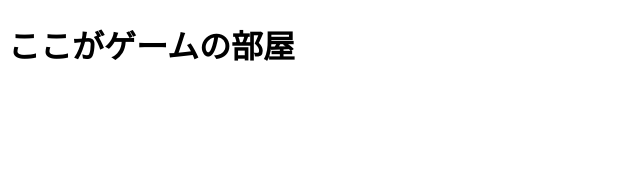
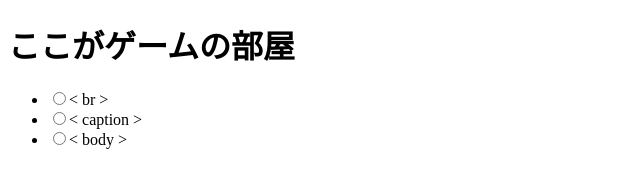
Before and after one commit to tanimotohikari/socket, a website: page select.html in a window 1280 px wide. Shown: the whole page, without its empty margins (0-640 px from the left). Drawn offline with Linux system fonts and the light colour scheme.

Commit message:
commit comment

```diff
--- a/select.html
+++ b/select.html
@@ -7,5 +7,30 @@
 </head>
 <body>
   <h1>ここがゲームの部屋</h1>
+  <form>
+    <ul class='clearfix'>
+      <label>
+        <li id="1" class="karuta">
+          <span class="karuta-card">
+            <input class="js-karuta-card" name="test" type="radio" value="1">< br >
+          </span>
+        </li>
+      </label>
+      <label>
+        <li id="2" class="karuta">
+          <span class="karuta-card">
+            <input class="js-karuta-card" name="test" type="radio" value="2">< caption >
+          </span>
+        </li>
+      </label>
+      <label>
+        <li id="3" class="karuta">
+          <span class="karuta-card">
+            <input class="js-karuta-card" name="test" type="radio" value="3">< body >
+          </span>
+        </li>
+      </label>
+    </ul>
+  </form>
 </body>
 </html>
```
Also changed, not shown: index.html (+6 -3 lines), package.json (added, +26 -0 lines), 2 other files.
